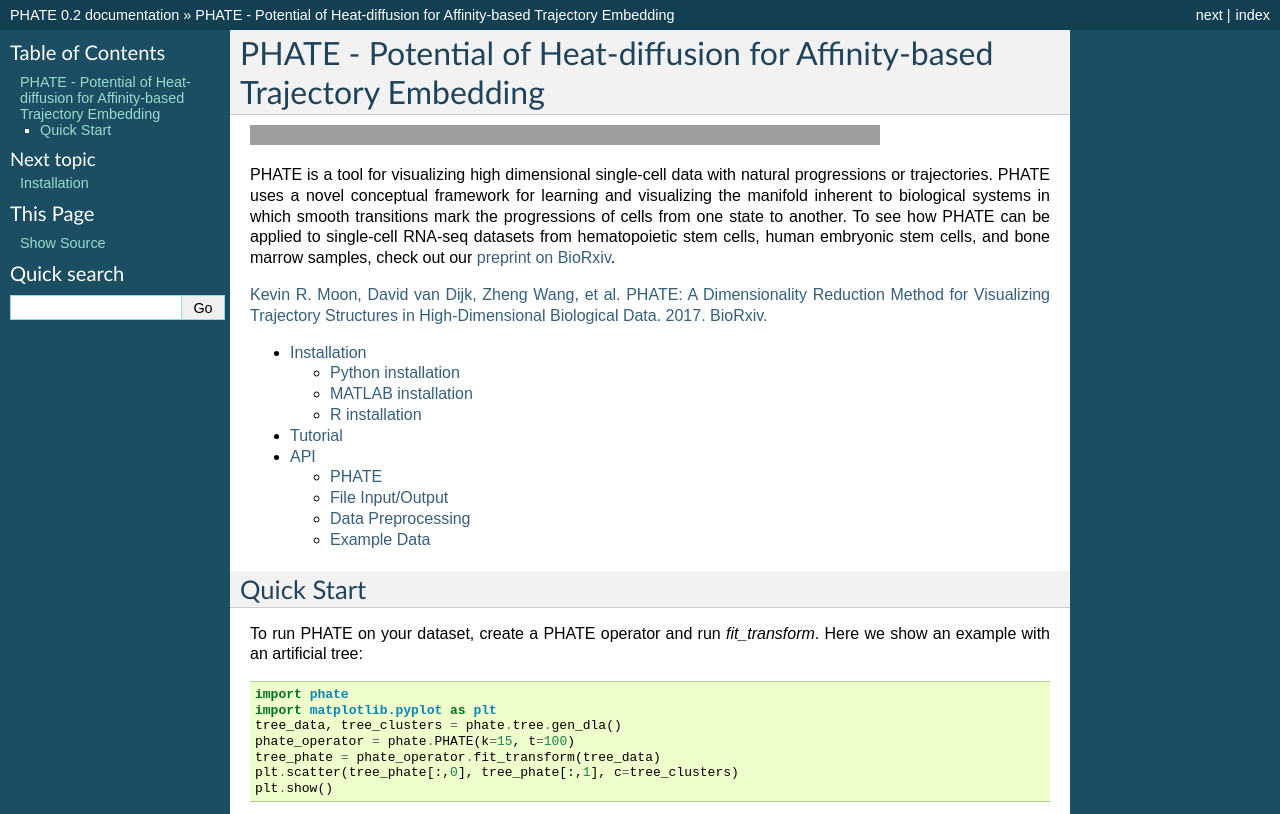
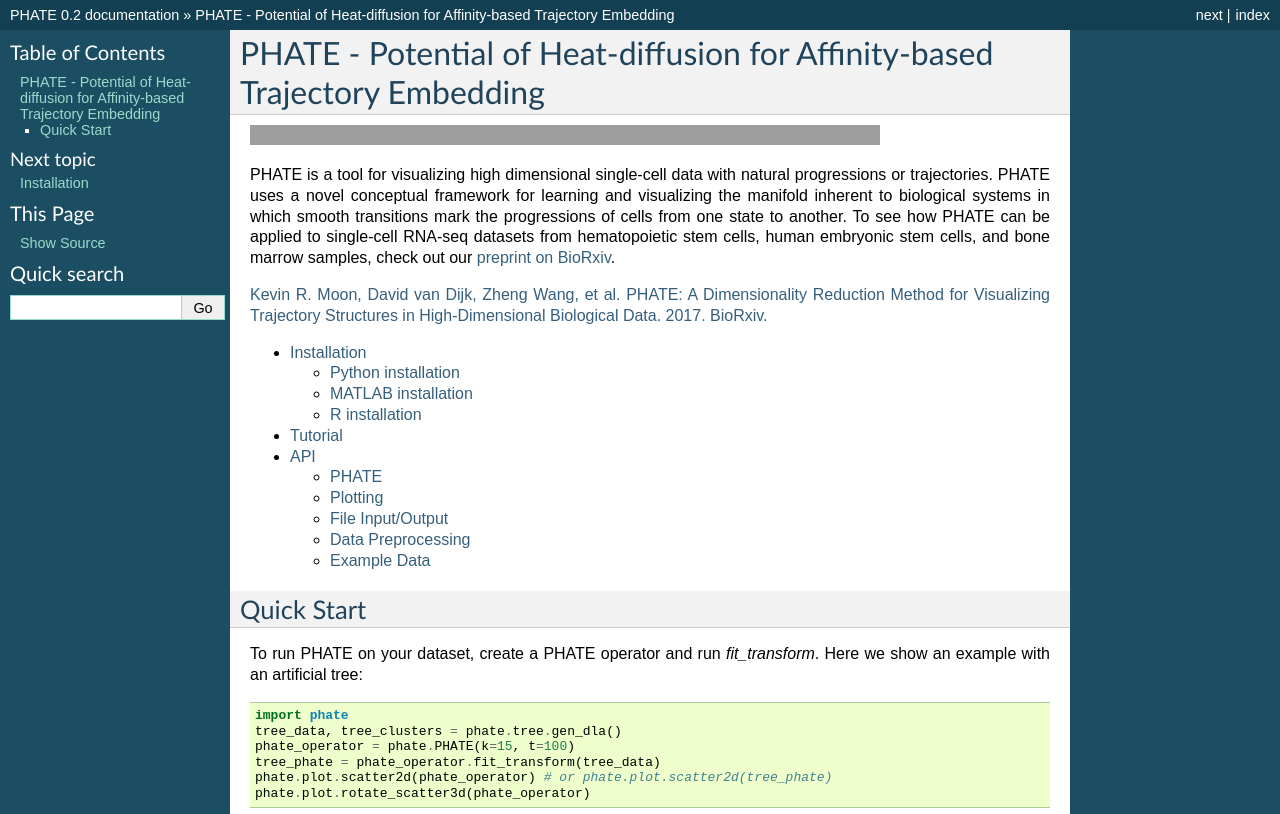
Before and after one commit to KrishnaswamyLab/PHATE, a Sphinx documentation site: the page built from Python/doc/source/index.rst, in a window 1280 px wide, cut to the strip 0-814 px from the top of the page. Built offline with Sphinx 7.4.7, drawn with Linux system fonts in a browser that asks for light colours; grey boxes are pictures that could not be loaded.

Commit message:
update docs to include plot

```diff
--- a/Python/doc/source/index.rst
+++ b/Python/doc/source/index.rst
@@ -50,13 +50,12 @@
 
 To run PHATE on your dataset, create a PHATE operator and run `fit_transform`. Here we show an example with an artificial tree::
 
-    import phate
-    import matplotlib.pyplot as plt
-    tree_data, tree_clusters = phate.tree.gen_dla()
-    phate_operator = phate.PHATE(k=15, t=100)
-    tree_phate = phate_operator.fit_transform(tree_data)
-    plt.scatter(tree_phate[:,0], tree_phate[:,1], c=tree_clusters)
-    plt.show()
+        import phate
+        tree_data, tree_clusters = phate.tree.gen_dla()
+        phate_operator = phate.PHATE(k=15, t=100)
+        tree_phate = phate_operator.fit_transform(tree_data)
+        phate.plot.scatter2d(phate_operator) # or phate.plot.scatter2d(tree_phate)
+        phate.plot.rotate_scatter3d(phate_operator)
 
 .. autoclass:: phate.PHATE
     :members:
--- a/Python/doc/source/requirements.txt
+++ b/Python/doc/source/requirements.txt
@@ -2,7 +2,6 @@
 numpy>=1.10.0
 pandas>=0.18.0
 scipy>=0.14.0
-matplotlib
-sklearn
+matplotlib>=2.0.1
 future
-graphtools
+graphtools>=0.1.7
```
Also changed, not shown: Python/doc/source/api.rst (+8 -0 lines), Python/doc/source/tutorial.rst (+6 -7 lines), Python/README.rst.
